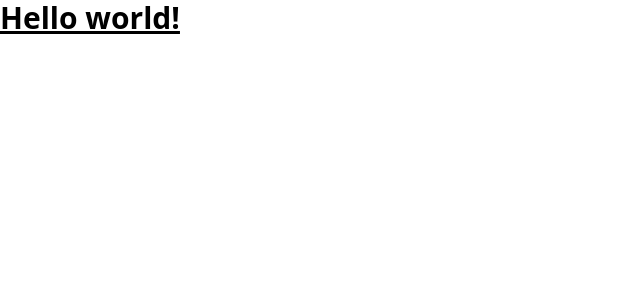
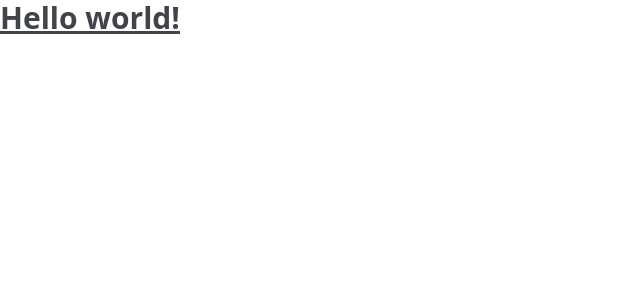
Before and after one commit to dienigma/eden-onboarding-react, a React (Create React App) app: page / in a window 1280 px wide. Shown: the top 300 px of the page, without its empty margins (0-640 px from the left). Built offline with nearby package versions, Linux system fonts and the light colour scheme.

Commit message:
setup colors

```diff
--- a/src/App.js
+++ b/src/App.js
@@ -1,3 +1,7 @@
 export default function App() {
-  return <h1 className="text-3xl font-bold underline">Hello world!</h1>;
+  return (
+    <h1 className="text-3xl text-dark-gray font-bold underline">
+      Hello world!
+    </h1>
+  );
 }
--- a/tailwind.config.js
+++ b/tailwind.config.js
@@ -1,6 +1,12 @@
 module.exports = {
   content: ['./src/**/*.{js,jsx,ts,tsx}'],
   theme: {
+    colors: {
+      'light-gray': '#bdc5d6',
+      'normal-gray': '#9ba0ab',
+      'dark-gray': '#40434a',
+      accent: '#5a4ad1',
+    },
     extend: {},
   },
   plugins: [],
```
